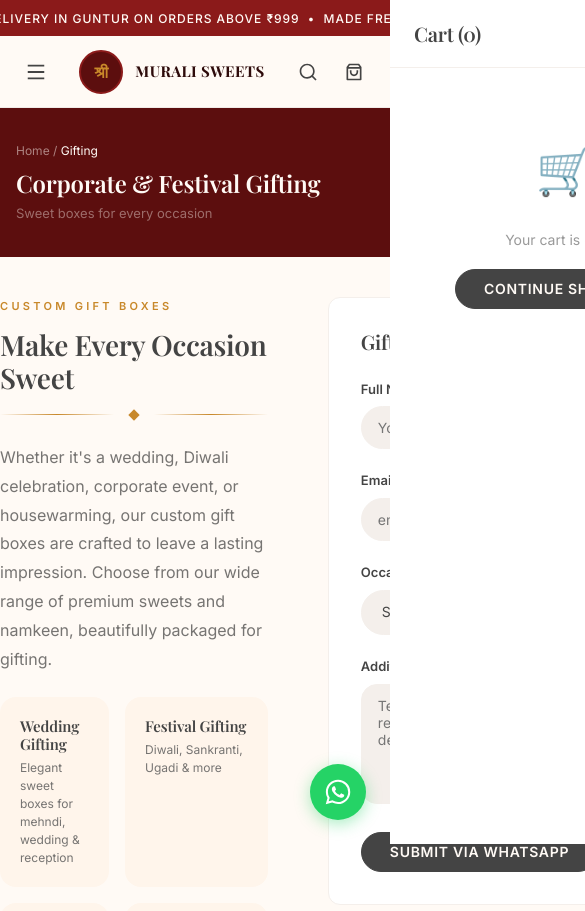
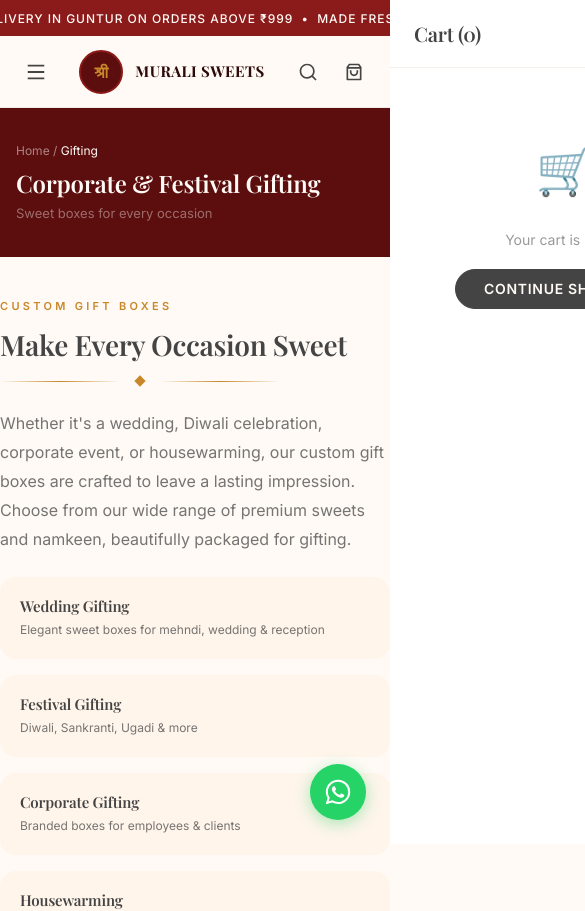
Before and after one commit to surajsharmagitt/Murali_Sweets, a React (Vite) app: page /gifting in a window 390 px wide. Shown: the top 911 px of the page, 585 px wide, since content can reach past the window. Built offline with nearby package versions, Linux system fonts and the light colour scheme; a web font is replaced by a local one.

Commit message:
fix: resolve mobile grid display and layout overflow on Gifting and Stores pages

```diff
--- a/src/index.css
+++ b/src/index.css
@@ -1948,6 +1948,33 @@
 }
 
 /* ── Gifting Page ── */
+.gifting-grid {
+  display: grid;
+  grid-template-columns: 1fr 1fr;
+  gap: 40px;
+  align-items: start;
+}
+.gifting-features-grid {
+  display: grid;
+  grid-template-columns: 1fr 1fr;
+  gap: 16px;
+  margin-top: 24px;
+}
+.gifting-form-row {
+  display: grid;
+  grid-template-columns: 1fr 1fr;
+  gap: 16px;
+  margin-bottom: 20px;
+}
+.gifting-form-row .form-group {
+  margin-bottom: 0;
+}
+.gifting-form-container {
+  background: var(--cream-white);
+  padding: 32px;
+  border-radius: var(--radius-md);
+  border: 1px solid var(--cream-deep);
+}
 .gifting-form {
   max-width: 600px;
   margin: 0 auto;
@@ -1988,6 +2015,19 @@
 }
 
 /* ── Stores Page ── */
+.stores-grid {
+  display: grid;
+  grid-template-columns: 1fr 1fr;
+  gap: 40px;
+  align-items: start;
+}
+.how-to-order-grid {
+  display: grid;
+  grid-template-columns: repeat(3, 1fr);
+  gap: 20px;
+  max-width: 700px;
+  margin: 0 auto;
+}
 .store-card {
   background: var(--cream-white);
   border: 1px solid var(--cream-deep);
@@ -2007,6 +2047,24 @@
   flex-shrink: 0;
   margin-top: 2px;
   color: var(--maroon-primary);
+}
+
+@media (max-width: 768px) {
+  .gifting-grid,
+  .gifting-features-grid,
+  .gifting-form-row,
+  .stores-grid,
+  .how-to-order-grid {
+    grid-template-columns: 1fr !important;
+  }
+  .gifting-grid,
+  .stores-grid {
+    gap: 24px;
+  }
+  .gifting-form-container,
+  .store-card {
+    padding: 20px !important;
+  }
 }
 
 /* ── Animations ── */
--- a/src/pages/GiftingPage.jsx
+++ b/src/pages/GiftingPage.jsx
@@ -33,7 +33,7 @@
       </div>
 
       <div className="container section">
-        <div style={{ display: 'grid', gridTemplateColumns: '1fr 1fr', gap: 60, alignItems: 'start' }}>
+        <div className="gifting-grid">
           {/* Left — Info */}
           <div>
             <p className="section-subtitle" style={{ textAlign: 'left' }}>Custom Gift Boxes</p>
@@ -46,7 +46,7 @@
               our custom gift boxes are crafted to leave a lasting impression. Choose from our wide range
               of premium sweets and namkeen, beautifully packaged for gifting.
             </p>
-            <div style={{ display: 'grid', gridTemplateColumns: '1fr 1fr', gap: 16, marginTop: 24 }}>
+            <div className="gifting-features-grid">
               {[
                 { title: 'Wedding Gifting', desc: 'Elegant sweet boxes for mehndi, wedding & reception' },
                 { title: 'Festival Gifting', desc: 'Diwali, Sankranti, Ugadi & more' },
@@ -62,7 +62,7 @@
           </div>
 
           {/* Right — Form */}
-          <div style={{ background: 'var(--cream-white)', padding: 32, borderRadius: 'var(--radius-md)', border: '1px solid var(--cream-deep)' }}>
+          <div className="gifting-form-container">
             {submitted ? (
               <div style={{ textAlign: 'center', padding: '40px 0' }}>
                 <div style={{ fontSize: 48, marginBottom: 16 }}>🎉</div>
@@ -81,7 +81,7 @@
                   <label>Full Name *</label>
                   <input name="name" value={formData.name} onChange={handleChange} required placeholder="Your name" />
                 </div>
-                <div style={{ display: 'grid', gridTemplateColumns: '1fr 1fr', gap: 16 }}>
+                <div className="gifting-form-row">
                   <div className="form-group">
                     <label>Email</label>
                     <input name="email" type="email" value={formData.email} onChange={handleChange} placeholder="email@example.com" />
@@ -91,7 +91,7 @@
                     <input name="phone" value={formData.phone} onChange={handleChange} required placeholder="9XXXXXXXXX" />
                   </div>
                 </div>
-                <div style={{ display: 'grid', gridTemplateColumns: '1fr 1fr', gap: 16 }}>
+                <div className="gifting-form-row">
                   <div className="form-group">
                     <label>Occasion</label>
                     <select name="occasion" value={formData.occasion} onChange={handleChange}>
@@ -129,11 +129,6 @@
         </div>
       </div>
 
-      <style>{`
-        @media (max-width: 768px) {
-          .container .section > div { grid-template-columns: 1fr !important; }
-        }
-      `}</style>
     </div>
   );
 }
--- a/src/pages/StoresPage.jsx
+++ b/src/pages/StoresPage.jsx
@@ -18,7 +18,7 @@
       </div>
 
       <div className="container section">
-        <div style={{ display: 'grid', gridTemplateColumns: '1fr 1fr', gap: 40, alignItems: 'start' }}>
+        <div className="stores-grid">
           {/* Store Info */}
           <div className="store-card">
             <h3 style={{ fontSize: 24 }}>Murali Sweets, Kothapeta</h3>
@@ -98,7 +98,7 @@
         {/* Order Options */}
         <div style={{ marginTop: 48, textAlign: 'center' }}>
           <h3 style={{ marginBottom: 24 }}>How to Order</h3>
-          <div style={{ display: 'grid', gridTemplateColumns: 'repeat(3, 1fr)', gap: 20, maxWidth: 700, margin: '0 auto' }}>
+          <div className="how-to-order-grid">
             <div style={{ background: 'var(--cream-warm)', padding: 24, borderRadius: 'var(--radius-card)', display: 'flex', flexDirection: 'column', alignItems: 'center' }}>
               <div style={{
                 width: 48,
@@ -157,12 +157,6 @@
           </div>
         </div>
       </div>
-
-      <style>{`
-        @media (max-width: 768px) {
-          .container .section > div:first-child { grid-template-columns: 1fr !important; }
-        }
-      `}</style>
     </div>
   );
 }
```
